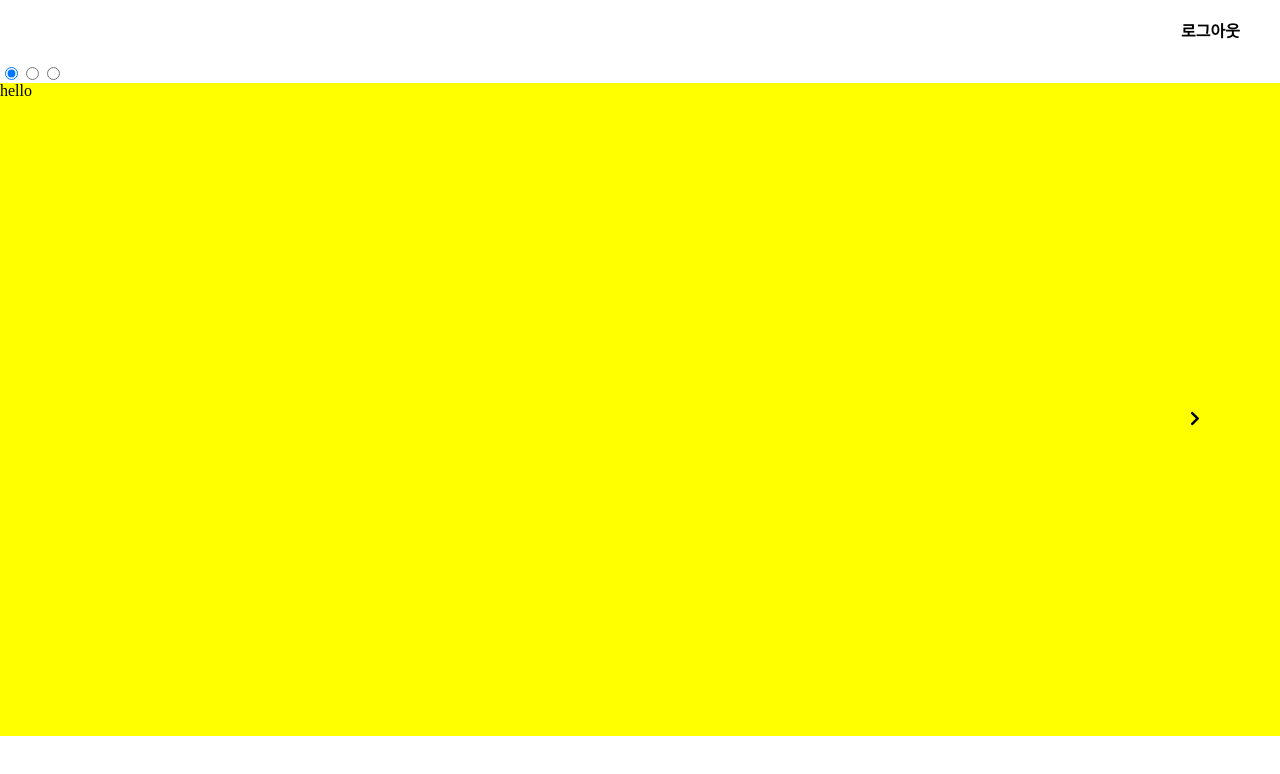
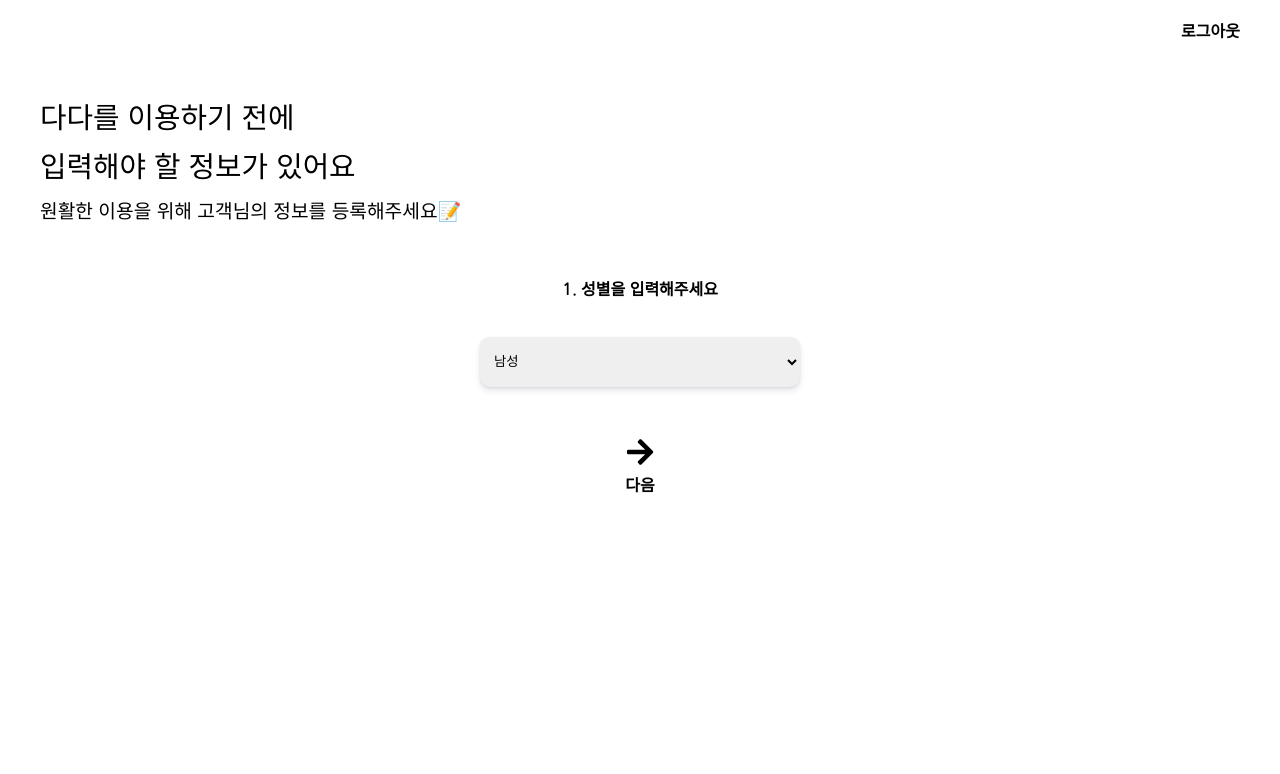
Before and after one commit to zzmin13/Diet-Diary, a React (Create React App) app: page /register in a window 1280 px wide. Shown: the top 774 px of the page. Built offline with nearby package versions, Linux system fonts and the light colour scheme.

Commit message:
필수 정보 입력 화면 UI 작업

```diff
--- a/src/routes/register/register.jsx
+++ b/src/routes/register/register.jsx
@@ -5,6 +5,13 @@ const Register = (props) => {
   return (
     <>
       <div className={styles.section}>
+        <div className={styles.textBox}>
+          <p className={styles.bigText}>다다를 이용하기 전에</p>
+          <p className={styles.bigText}>입력해야 할 정보가 있어요</p>
+          <p className={styles.middleText}>
+            원활한 이용을 위해 고객님의 정보를 등록해주세요📝
+          </p>
+        </div>
         <input
           className={styles.slide}
           type="radio"
@@ -24,51 +31,157 @@ const Register = (props) => {
           name="slide"
           id="slide03"
         />
+        <input
+          className={styles.slide}
+          type="radio"
+          name="slide"
+          id="slide04"
+        />
+        <input
+          className={styles.slide}
+          type="radio"
+          name="slide"
+          id="slide05"
+        />
         <ul className={styles.slidelist}>
-          <li>
-            {/* <label
-              htmlFor="slide03"
-              className={`${styles.left} ${styles.label}`}
-            >
-              <i className={`fas fa-chevron-left`}></i>
-            </label> */}
-            <div className={styles.image}>hello</div>
+          <li className={styles.li1}>
+            <div className={styles.display}>
+              <p className={styles.titleText}>1. 성별을 입력해주세요</p>
+              <select className={styles.healthInput} name="sex">
+                <option value="male">남성</option>
+                <option value="female">여성</option>
+              </select>
               <label
                 htmlFor="slide02"
                 className={`${styles.right} ${styles.label}`}
               >
-              <i className={`fas fa-chevron-right`}></i>
+                <i className={`fas fa-arrow-right ${styles.icon}`}></i>
+                <div className={styles.labelText}>다음</div>
               </label>
+            </div>
           </li>
-          <li>
+          <li className={styles.li2}>
+            <div className={styles.display}>
+              <p className={styles.titleText}>2. 나이를 입력해주세요</p>
+              <input
+                className={styles.healthInput}
+                type="number"
+                name="age"
+                placeholder="age"
+                required
+              />
+              <div className={styles.labelBox}>
                 <label
                   htmlFor="slide01"
                   className={`${styles.left} ${styles.label}`}
                 >
-              <i className={`fas fa-chevron-left`}></i>
+                  <i className={`fas fa-arrow-left ${styles.icon}`}></i>
+                  <div className={styles.labelText}>이전</div>
                 </label>
-            <div className={styles.image}>nice</div>
                 <label
                   htmlFor="slide03"
                   className={`${styles.right} ${styles.label}`}
                 >
-              <i className={`fas fa-chevron-right`}></i>
+                  <i className={`fas fa-arrow-right ${styles.icon}`}></i>
+                  <div className={styles.labelText}>다음</div>
                 </label>
+              </div>
+            </div>
           </li>
-          <li>
+          <li className={styles.li3}>
+            <div className={styles.display}>
+              <p className={styles.titleText}>3. 키를 입력해주세요</p>
+              <input
+                className={styles.healthInput}
+                type="number"
+                name="height"
+                placeholder="height"
+                required
+              />
+              <div className={styles.labelBox}>
                 <label
                   htmlFor="slide02"
                   className={`${styles.left} ${styles.label}`}
                 >
-              <i className={`fas fa-chevron-left`}></i>
+                  <i className={`fas fa-arrow-left ${styles.icon}`}></i>
+                  <div className={styles.labelText}>이전</div>
                 </label>
-            <div className={styles.image}>hi</div>
-            {/* <label
-              htmlFor="slide01"
+                <label
+                  htmlFor="slide04"
                   className={`${styles.right} ${styles.label}`}
                 >
-              <i className={`fas fa-chevron-right`}></i>
-            </label> */}
+                  <i className={`fas fa-arrow-right ${styles.icon}`}></i>
+                  <div className={styles.labelText}>다음</div>
+                </label>
+              </div>
+            </div>
+          </li>
+          <li className={styles.li4}>
+            <div className={styles.display}>
+              <p className={styles.titleText}>4. 몸무게를 입력해주세요</p>
+              <input
+                className={styles.healthInput}
+                type="number"
+                name="weight"
+                placeholder="weight"
+                required
+              />
+              <div className={styles.labelBox}>
+                <label
+                  htmlFor="slide03"
+                  className={`${styles.left} ${styles.label}`}
+                >
+                  <i className={`fas fa-arrow-left ${styles.icon}`}></i>
+                  <div className={styles.labelText}>이전</div>
+                </label>
+                <label
+                  htmlFor="slide05"
+                  className={`${styles.right} ${styles.label}`}
+                >
+                  <i className={`fas fa-arrow-right ${styles.icon}`}></i>
+                  <div className={styles.labelText}>다음</div>
+                </label>
+              </div>
+            </div>
+          </li>
+          <li className={styles.li5}>
+            <div className={styles.display}>
+              <p className={styles.titleText}>5. 활동량을 입력해주세요</p>
+              <select className={styles.healthInput} name="activity">
+                <option value="large">활발하게 활동적</option>
+                <option value="medium">중간 정도 활동적</option>
+                <option value="small">조금 활동적</option>
+              </select>
+              <div className={styles.descriptionBox}>
+                <p className={styles.description}>
+                  <span>활발하게 활동적</span> : 육체노동 등 평소 신체 활동량이
+                  많은 경우
+                </p>
+                <p className={styles.description}>
+                  <span>중간 정도 활동적</span> : 규칙적인 생활로 보통의
+                  활동량을 가진 경우
+                </p>
+                <p className={styles.description}>
+                  <span>조금 활동적</span> : 앉아서 주로 생활하거나 매일 가벼운
+                  움직임만 하며 활동량이 적은 경우
+                </p>
+              </div>
+              <div className={styles.lastLabelBox}>
+                <label
+                  htmlFor="slide04"
+                  className={`${styles.left} ${styles.label}`}
+                >
+                  <i className={`fas fa-arrow-left ${styles.icon}`}></i>
+                  <div className={styles.labelText}>이전</div>
+                </label>
+                <div className={styles.completeBtn}>
+                  <i
+                    className={`fas fa-check-circle ${styles.completeIcon}`}
+                  ></i>
+                  <p className={styles.completeText}>작성완료</p>
+                </div>
+              </div>
+            </div>
           </li>
         </ul>
       </div>
--- a/src/routes/register/register.module.css
+++ b/src/routes/register/register.module.css
@@ -1,7 +1,18 @@
+@value colorBorderGrey from "../../common/color.css";
+@value colorPink from "../../common/color.css";
+@value colorInactiveGrey from "../../common/color.css";
+
 .section {
   overflow: hidden;
   width: 100vw;
   height: 84vh;
+  /* padding: 20px; */
+  font-family: "Nanum Gothic", -apple-system, BlinkMacSystemFont, "Segoe UI",
+    "Roboto", "Oxygen", "Ubuntu", "Cantarell", "Fira Sans", "Droid Sans",
+    "Helvetica Neue", sans-serif;
+}
+.slide {
+  display: none;
 }
 .slide[id="slide01"]:checked ~ .slidelist li {
   transform: translateX(0%);
@@ -12,11 +23,16 @@
 .slide[id="slide03"]:checked ~ .slidelist li {
   transform: translateX(-200%);
 }
+.slide[id="slide04"]:checked ~ .slidelist li {
+  transform: translateX(-300%);
+}
+.slide[id="slide05"]:checked ~ .slidelist li {
+  transform: translateX(-400%);
+}
 
 .slidelist {
   display: flex;
-
-  width: 300vw;
+  width: 500vw;
   height: 100%;
 }
 .slidelist li {
@@ -26,23 +42,119 @@
   flex-wrap: nowrap;
   position: relative;
 }
-.image {
-  background-color: yellow;
+.display {
+  display: flex;
+  flex-direction: column;
+  align-items: center;
   width: 100%;
   height: 100%;
 }
 
+.labelBox {
+  width: 320px;
+  justify-content: space-between;
+  display: flex;
+  align-items: center;
+}
 .label {
-  position: absolute;
+  display: flex;
+  flex-direction: column;
+  align-items: center;
   z-index: 10;
-  top: 50%;
-  transform: translateY(-50%);
-  padding: 50px;
+  padding: 30px;
   cursor: pointer;
 }
-.left {
-  left: 30px;
+.label:hover {
+  opacity: 0.9;
+  transform: scale(0.98);
 }
-.right {
-  right: 30px;
+.labelText {
+  margin-top: 10px;
+  color: colorPink;
+  font-weight: 600;
 }
+.icon {
+  font-size: 30px;
+  color: colorPink;
+}
+
+.textBox {
+  align-self: flex-start;
+  padding: 20px;
+  margin: 20px;
+}
+.bigText {
+  font-size: 1.8rem;
+  margin-bottom: 20px;
+}
+.middleText {
+  margin-bottom: 20px;
+  font-size: 1.2rem;
+}
+.titleText {
+  font-size: 1rem;
+  margin-bottom: 20px;
+  font-weight: 600;
+  color: colorPink;
+}
+.healthInput {
+  margin: 20px;
+  padding: 10px;
+  width: 320px;
+  height: 50px;
+  border: none;
+  border-radius: 10px;
+  box-shadow: 0 4px 6px rgba(50, 50, 93, 0.11), 0 1px 3px rgba(0, 0, 0, 0.08);
+}
+.descriptionBox {
+  width: 320px;
+}
+.description {
+  font-size: 0.7rem;
+  line-height: 150%;
+}
+.description span {
+  color: colorPink;
+}
+.lastLabelBox {
+  display: flex;
+  width: 320px;
+  justify-content: space-between;
+  align-items: center;
+}
+.completeBtn {
+  cursor: pointer;
+  display: flex;
+  flex-direction: column;
+  justify-content: center;
+  align-items: center;
+}
+.completeBtn:hover {
+  opacity: 0.9;
+  transform: scale(0.98);
+}
+.completeIcon {
+  color: green;
+  font-size: 30px;
+}
+.completeText {
+  margin-top: 10px;
+  font-weight: 600;
+  color: green;
+}
+
+/* tablet(768~1024px) */
+@media (min-width: 768px) and (max-width: 1024px) {
+}
+/* mobile(~768px) */
+@media (max-width: 768px) {
+  .bigText {
+    font-size: 1.6rem;
+  }
+  .middleText {
+    font-size: 0.8rem;
+  }
+}
+/* pc (1025px 이상) */
+@media (min-width: 1025px) {
+}
```
Lines whose indentation alone changed are shown as unchanged.
